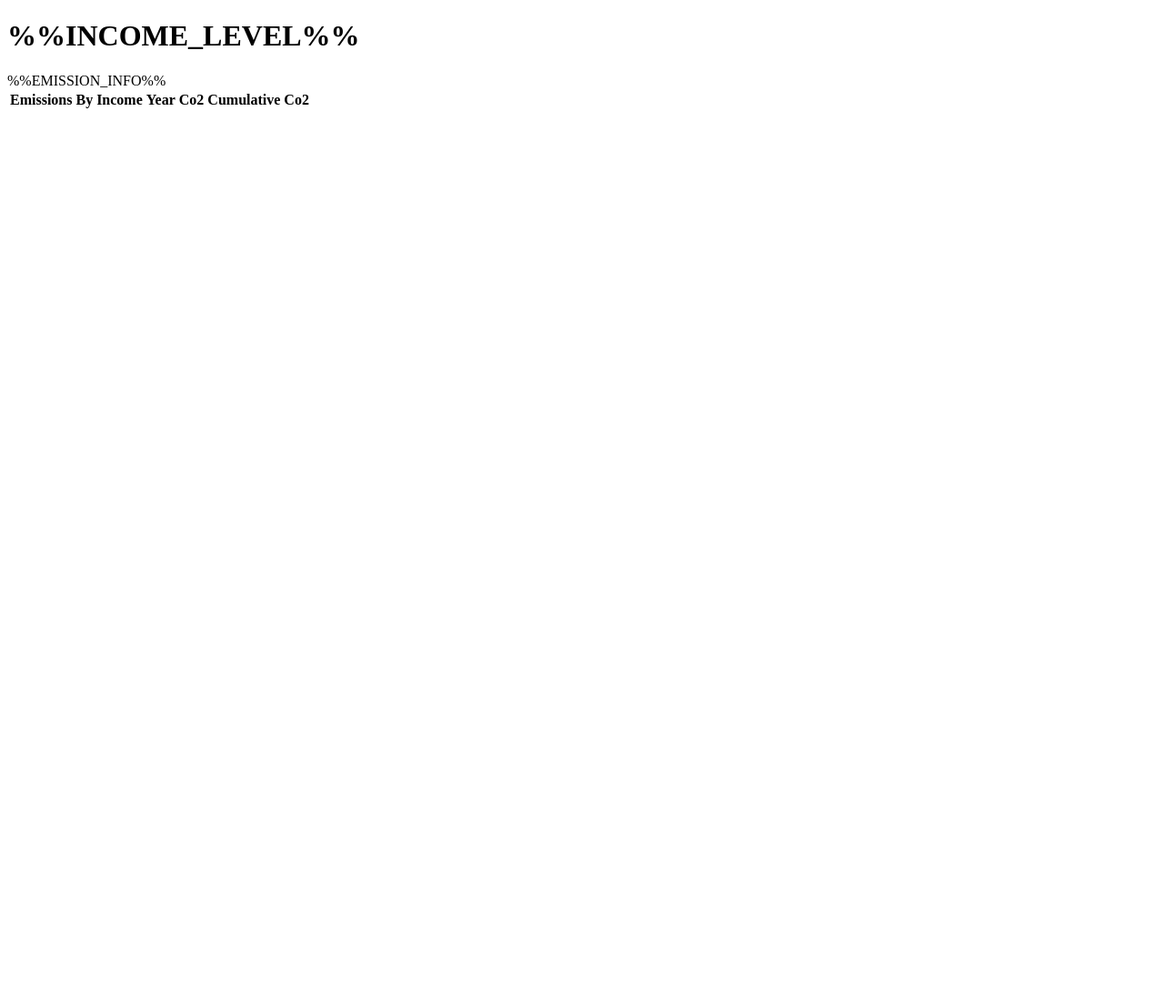
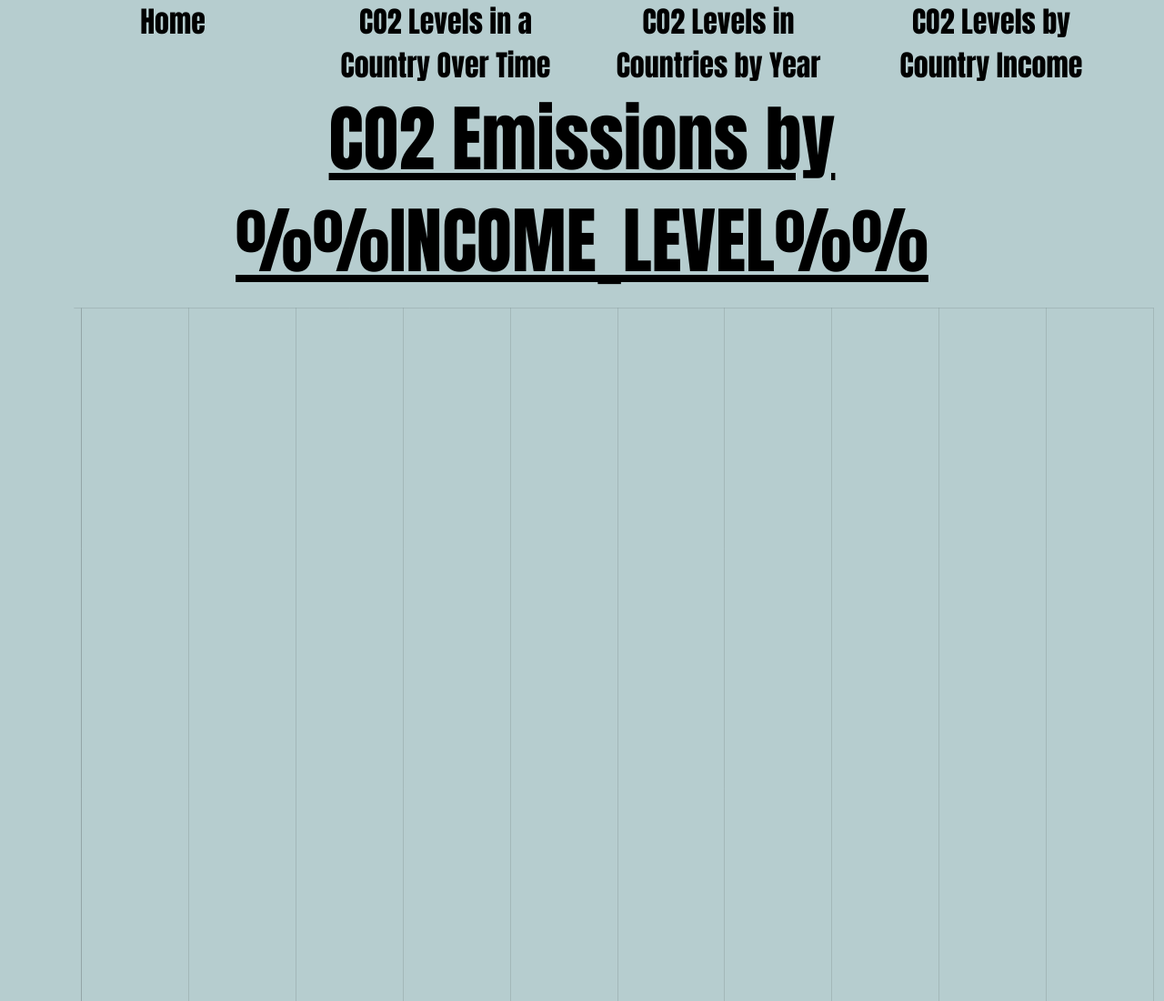
Before and after one commit to mccr7715/Assignment2, a website: page templates/income_template.html in a window 1280 px wide. Shown: the top 1100 px of the page at 91% size. Before the commit the page ends 800 px from the top, so only its background shows below. Drawn offline with nearby package versions, Linux system fonts and the light colour scheme.

Commit message:
income progress

```diff
--- a/templates/income_template.html
+++ b/templates/income_template.html
@@ -4,24 +4,75 @@
 	<meta charset="utf-8">
 	<meta name="viewport" content="width=device-width, initial-scale=1.0">
 	<title>Emissions by Income</title>
-    <link rel="stylesheet" href="/css/style.css">
+     <link rel="stylesheet" href="/css/foundation.css">
+     <link rel="stylesheet" href="/css/style1.css" />
 </head>
 <body>
-    <div id="content">
-        <h1 id="income_level">%%INCOME_LEVEL%%</h1>
-        <div class="clear"></div>
-        <table>
-            <thead>
-                <tr>
-                    <th class="cereal_title">Emissions By Income</th>
-                    <th>Year</th>
-                    <th>Co2</th>
-                    <th>Cumulative Co2</th>
-                </tr>
-            </thead>
-            <tbody>
-                %%EMISSION_INFO%%
-            </tbody>
-        </table>
+
+  <div class="grid-container">
+    <div class="grid-x grid-padding-x">
+      <div class="cell large-3"><a href="http://localhost:8000/">Home</a></div>
+      <div class="cell large-3"><a href="http://localhost:8000/country/AFG">CO2 Levels in a Country Over Time</a></div>
+      <div class="cell large-3"><a href="http://localhost:8000/year/2020">CO2 Levels in Countries by Year</a></div><!--start at recent and work back-->
+      <div class="cell large-3"><a href="http://localhost:8000/emissions/high">CO2 Levels by Country Income</a></div>
+    </div>
+  </div>
+
+  <h1>CO2 Emissions by %%INCOME_LEVEL%%</h1>
+
+
+  <!--<div class="grid-container">
+    <div class="grid-x grid-padding-x">
+      <div class="cell large-6"><a href="http://localhost:8000/emissions/%%PREVIOUS%%">previous</a></div>
+      <div class="cell large-6"><a href="http://localhost:8000/emissions/%%NEXT%%">next</a></div>
+    </div>
+  </div>-->
+
+  <script src="https://cdn.jsdelivr.net/npm/chart.js"></script>
+  <canvas id="myChart" height="1000"></canvas>
+  <script>
+    const ctx = document.getElementById('myChart');
+    const myChart = new Chart(ctx, {
+    type: 'bar',
+    data: {
+      // the chart.js replacement occurs HERE ----------------------------------------------------
+      labels: labels = ['%%YEAR%%'],
+      datasets: [{
+          label: 'CO2 Emissions',
+          // and HERE -----------------------------------------------------------------------
+          data: ['%%COUNTRY_DATA%%'],
+          backgroundColor: [
+          'rgb(255, 0, 0)'
+          ],
+          borderColor: [
+          'rgb(81, 189, 201)'
+          ],
+          borderWidth: 1
+      }]
+
+  },
+  options: {
+    plugins: {
+       legend: {
+          display: false
+       }
+    },
+    indexAxis: 'y',
+    scales: {
+      y:{
+        offset:true,
+      }
+    }
+  }
+
+});
+</script>
+
+<script src="js/vendor.js"></script>
+<script src="js/foundation.js"></script>
+<script type="application/javascript">
+  $(document).foundation();
+</script>
+
 </body>
 </html>
```
Also changed, not shown: server.js (+27 -13 lines).
